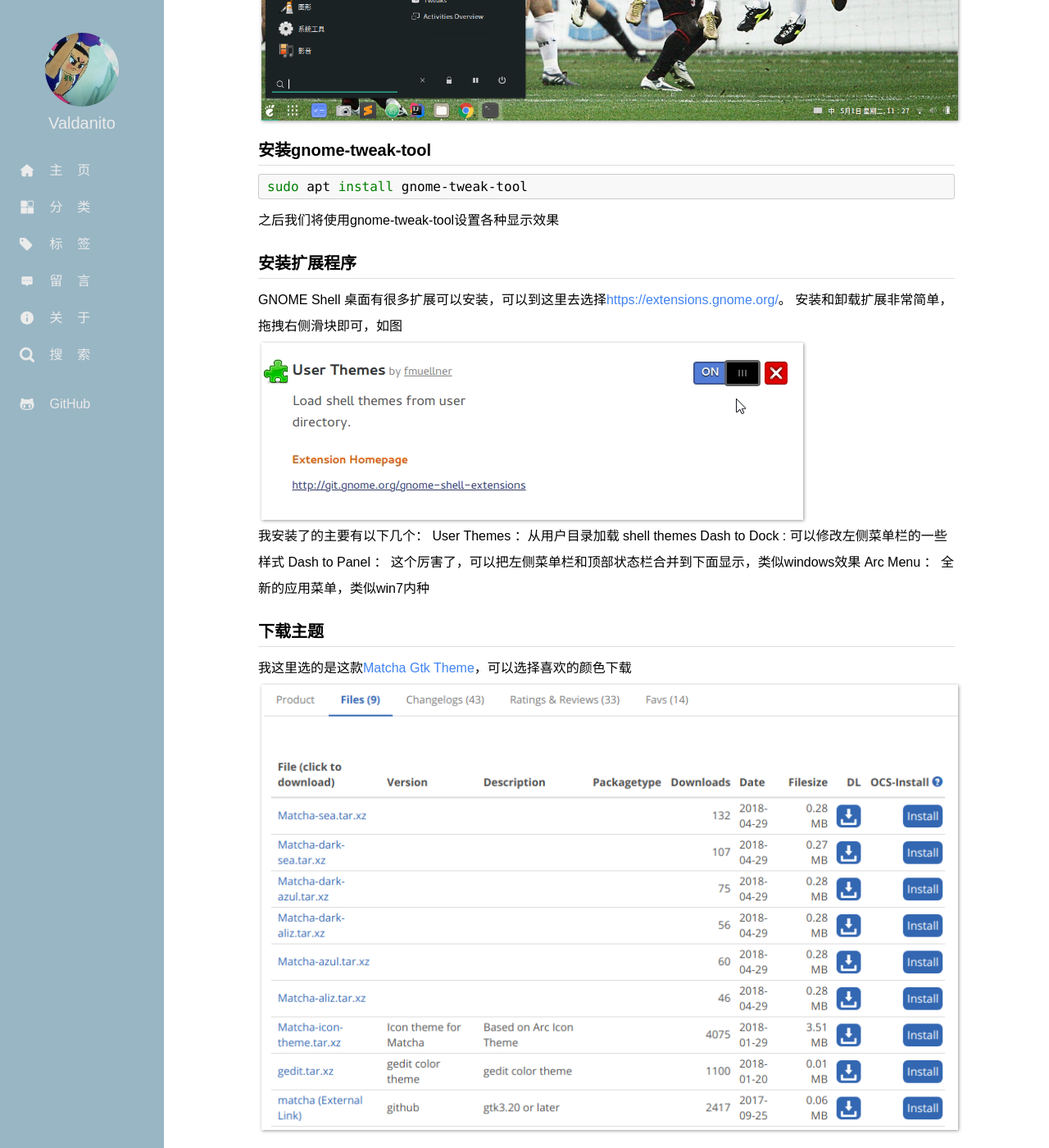
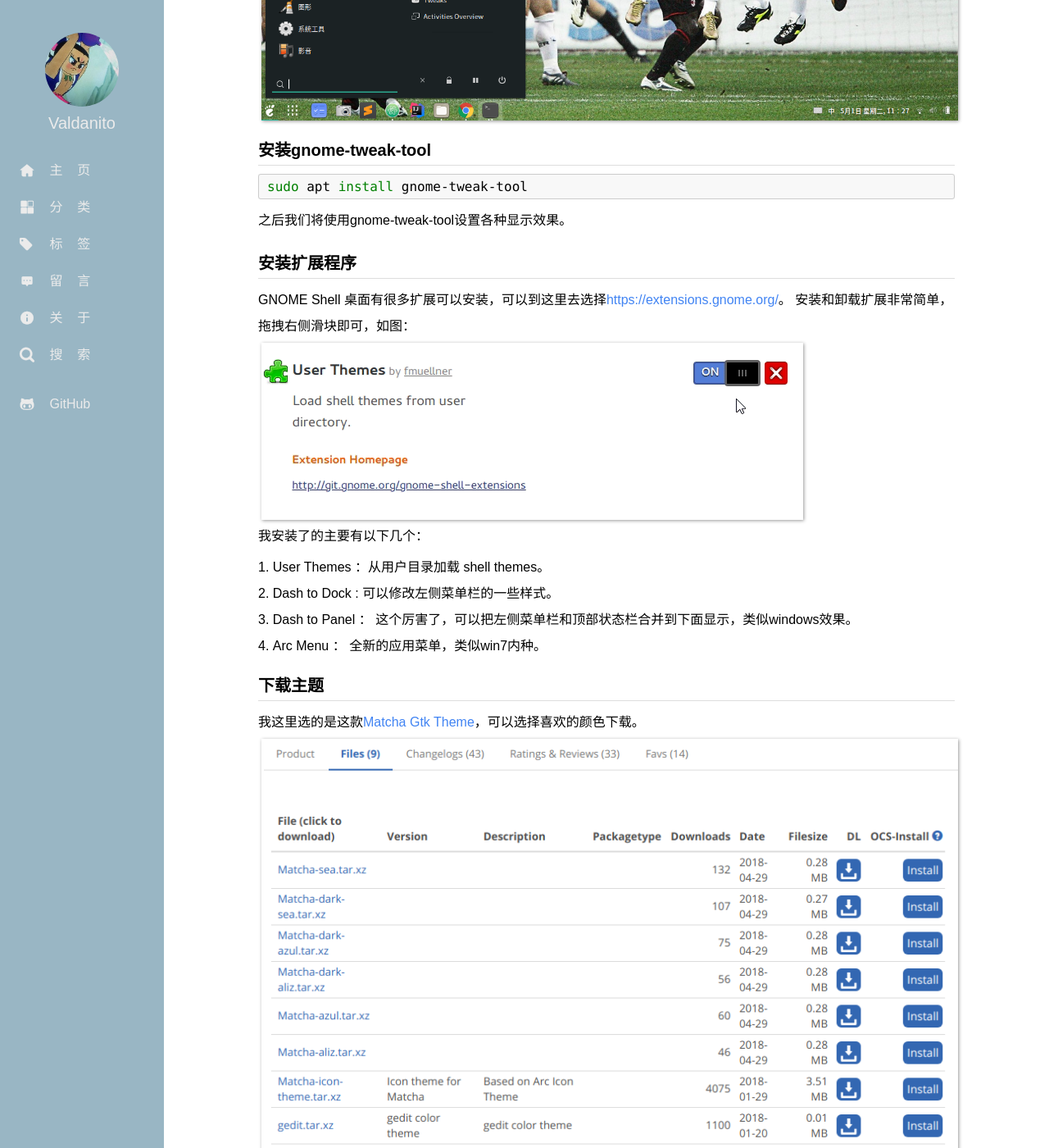
Before and after one commit to Valdanitooooo/Valdanitooooo.github.io, a Jekyll site: the page built from _posts/2018-05-01-ubuntu-18.04-bionic-beautification.md, in a window 1280 px wide and 1400 px high, scrolled down 639 px. Shown: the whole window at 82% size. Built offline with Jekyll 4.4.1, drawn with Linux system fonts in a browser that asks for light colours; comment, search, counter and statistics services are not loaded; some of the changed lines change nothing that is shown; some of the changed text lies outside the part shown.

Commit message:
update bionic-beautification.md

````diff
--- a/_posts/2018-05-01-ubuntu-18.04-bionic-beautification.md
+++ b/_posts/2018-05-01-ubuntu-18.04-bionic-beautification.md
@@ -19,20 +19,20 @@
 ```shell
 sudo apt install gnome-tweak-tool
 ```
-之后我们将使用gnome-tweak-tool设置各种显示效果
+之后我们将使用gnome-tweak-tool设置各种显示效果。
 
 # 安装扩展程序
 GNOME Shell 桌面有很多扩展可以安装，可以到这里去选择<https://extensions.gnome.org/>{:target="_blank"}。
-安装和卸载扩展非常简单，拖拽右侧滑块即可，如图
+安装和卸载扩展非常简单，拖拽右侧滑块即可，如图：
 ![image001.gif](/media/images/bionic-beautification/2018-05-01-12-41.gif)
 我安装了的主要有以下几个：
-User Themes ：从用户目录加载 shell themes
-Dash to Dock : 可以修改左侧菜单栏的一些样式
-Dash to Panel ： 这个厉害了，可以把左侧菜单栏和顶部状态栏合并到下面显示，类似windows效果
-Arc Menu ： 全新的应用菜单，类似win7内种
+1. User Themes ：从用户目录加载 shell themes。
+2. Dash to Dock : 可以修改左侧菜单栏的一些样式。
+3. Dash to Panel ： 这个厉害了，可以把左侧菜单栏和顶部状态栏合并到下面显示，类似windows效果。
+4. Arc Menu ： 全新的应用菜单，类似win7内种。
 
 # 下载主题
-我这里选的是这款[Matcha Gtk Theme](https://www.gnome-look.org/p/1187179/){:target="_blank"}，可以选择喜欢的颜色下载
+我这里选的是这款[Matcha Gtk Theme](https://www.gnome-look.org/p/1187179/){:target="_blank"}，可以选择喜欢的颜色下载。
 ![image002.jpg](/media/images/bionic-beautification/2018-05-01-12-10-
 23.png)
 
@@ -46,7 +46,7 @@
   pkg-config --version
   pkg-config --modversion gtk+-3.0
   ```
-在～/.local/share目录下新建themes、icons和fonts目录，分别用于存放主题、图标和字体文件，将之前下载的文件解压后拷贝到对应目录即可，我是直接命令行安装的，参考整个主题的[readme](https://github.com/vinceliuice/matcha){:target="_blank"}。
+在～/.local/share目录下新建themes、icons和fonts目录，分别用于存放主题、图标和字体文件，将之前下载的文件解压后拷贝到对应目录即可，我是直接命令行安装的，参考这个主题的[readme](https://github.com/vinceliuice/matcha){:target="_blank"}。
 
 # 使用gnome-tweak-tool切换主题
 主题安装好后就可以到tweak里去切换了
````
